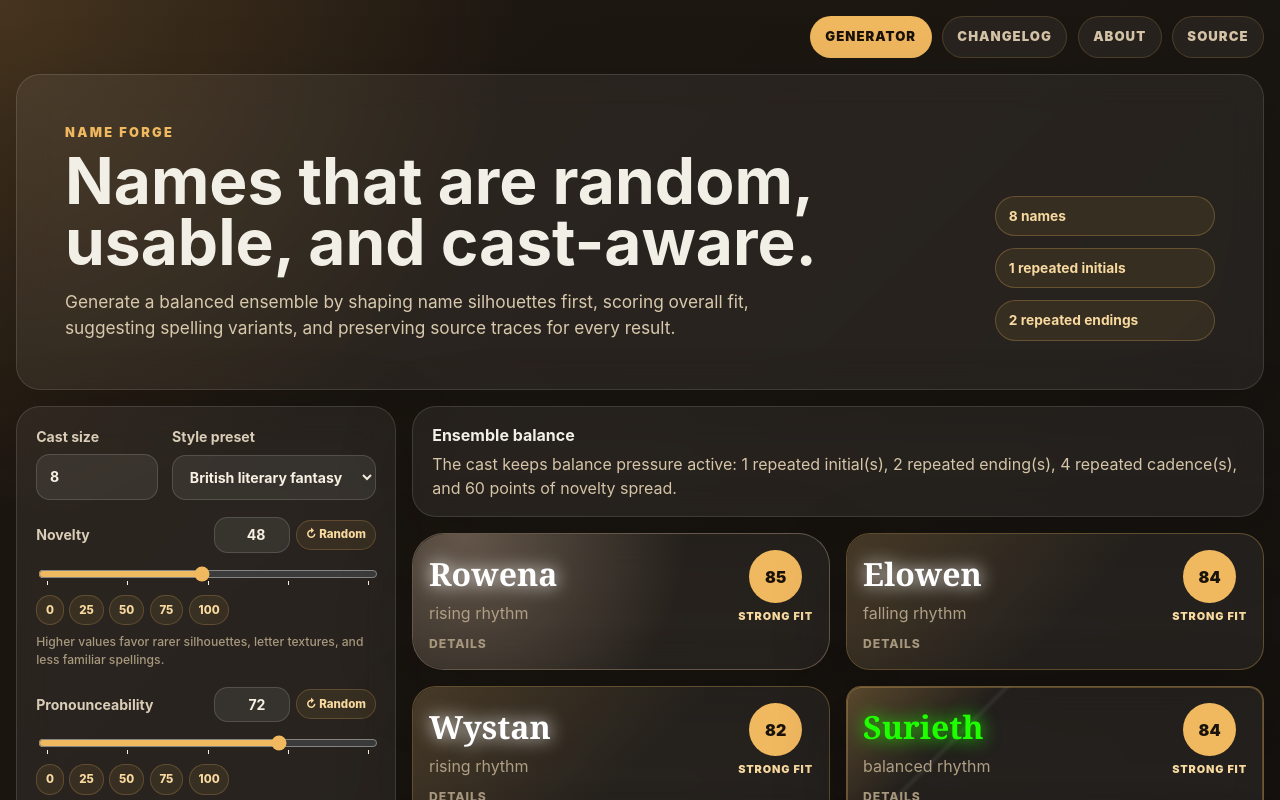
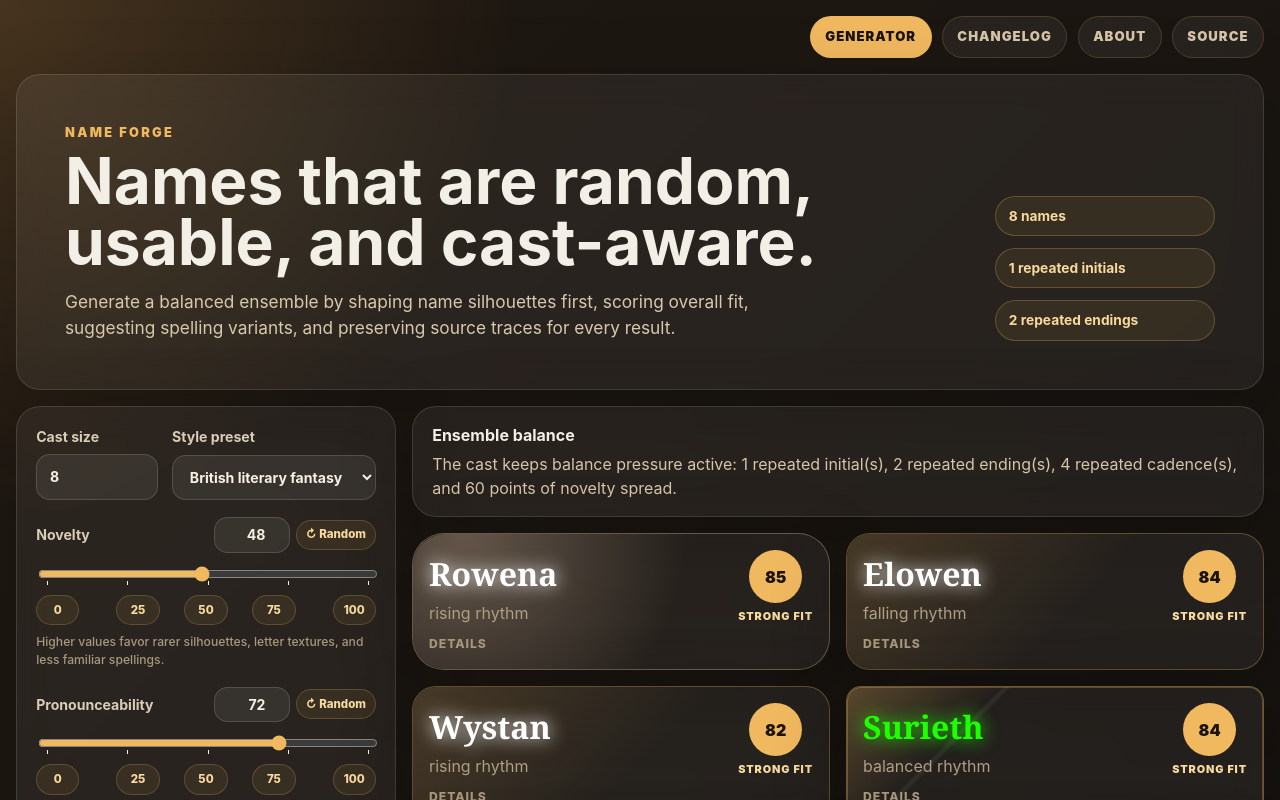
Before and after one commit to jaahay/name-forge, a React (Vite) app: page / in a window 1280 px wide. Shown: the top 800 px of the page. Built offline with nearby package versions, Linux system fonts and the light colour scheme.

Commit message:
Align slider anchors to tick positions

```diff
--- a/src/styles.css
+++ b/src/styles.css
@@ -26,7 +26,10 @@ h1, h2, h3, p { margin-top: 0; }
 .slider-tools { display: flex; gap: 0.4rem; align-items: center; justify-content: flex-end; }
 .slider-value { width: 4.7rem; padding: 0.38rem 0.5rem; text-align: right; }
 .slider small { color: #a8987e; font-size: 0.76rem; font-weight: 500; }
-.slider-anchors { display: flex; gap: 0.35rem; flex-wrap: wrap; }
+.slider-anchors { display: grid; grid-template-columns: repeat(5, minmax(0, 1fr)); column-gap: 0; align-items: start; }
+.slider-anchors .anchor-button { justify-self: center; min-width: 2.7rem; padding: 0.35rem 0.45rem; }
+.slider-anchors .anchor-button:first-child { justify-self: start; }
+.slider-anchors .anchor-button:last-child { justify-self: end; }
 .anchor-button { border: 1px solid rgba(240, 184, 95, 0.22); padding: 0.35rem 0.55rem; color: #f8d99f; background: rgba(240, 184, 95, 0.08); box-shadow: none; font-size: 0.72rem; }
 .anchor-button:hover { border-color: rgba(240, 184, 95, 0.5); color: #1a130b; background: #f0b85f; }
 .actions { display: flex; gap: 0.7rem; flex-wrap: wrap; }
```
